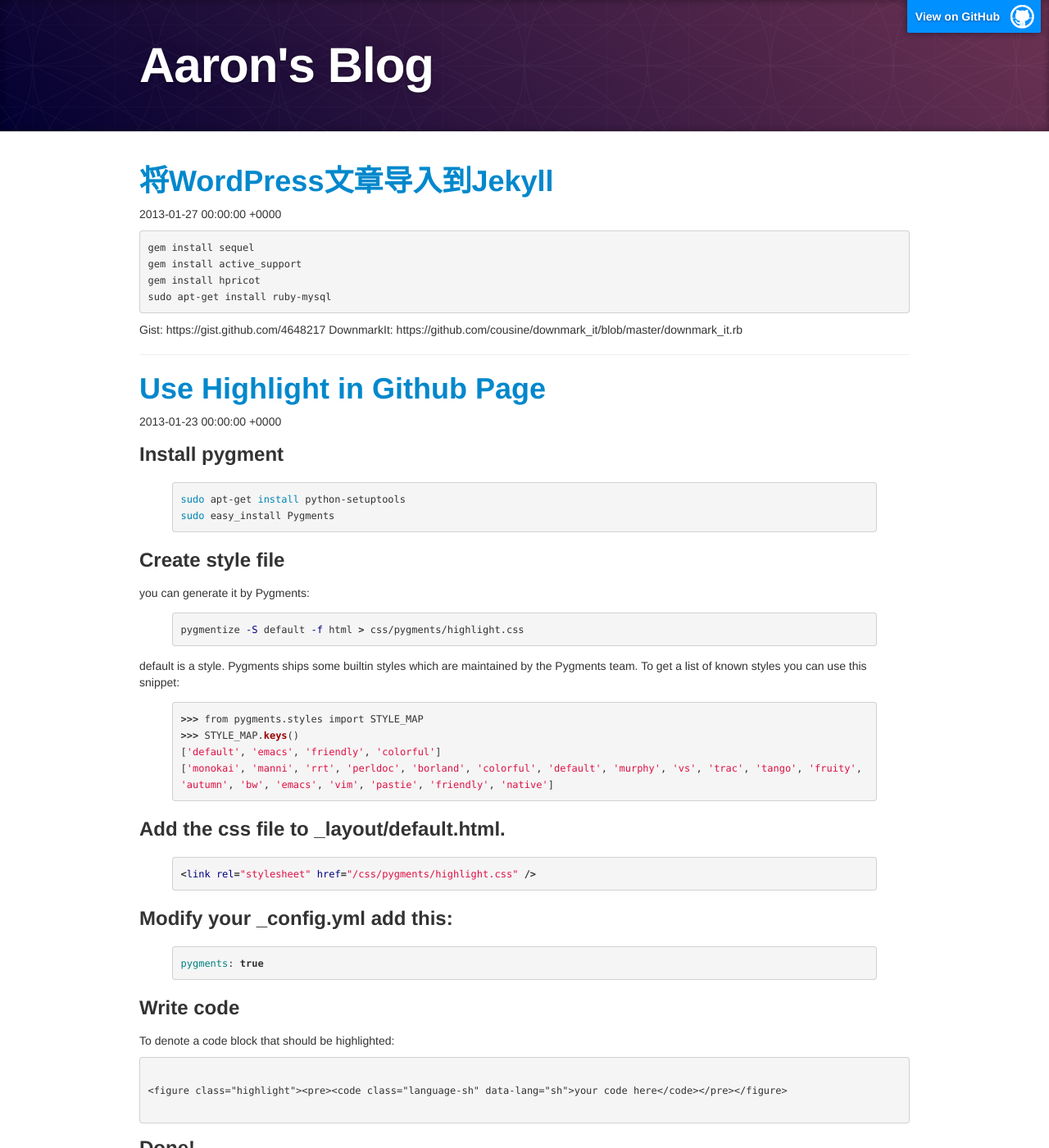
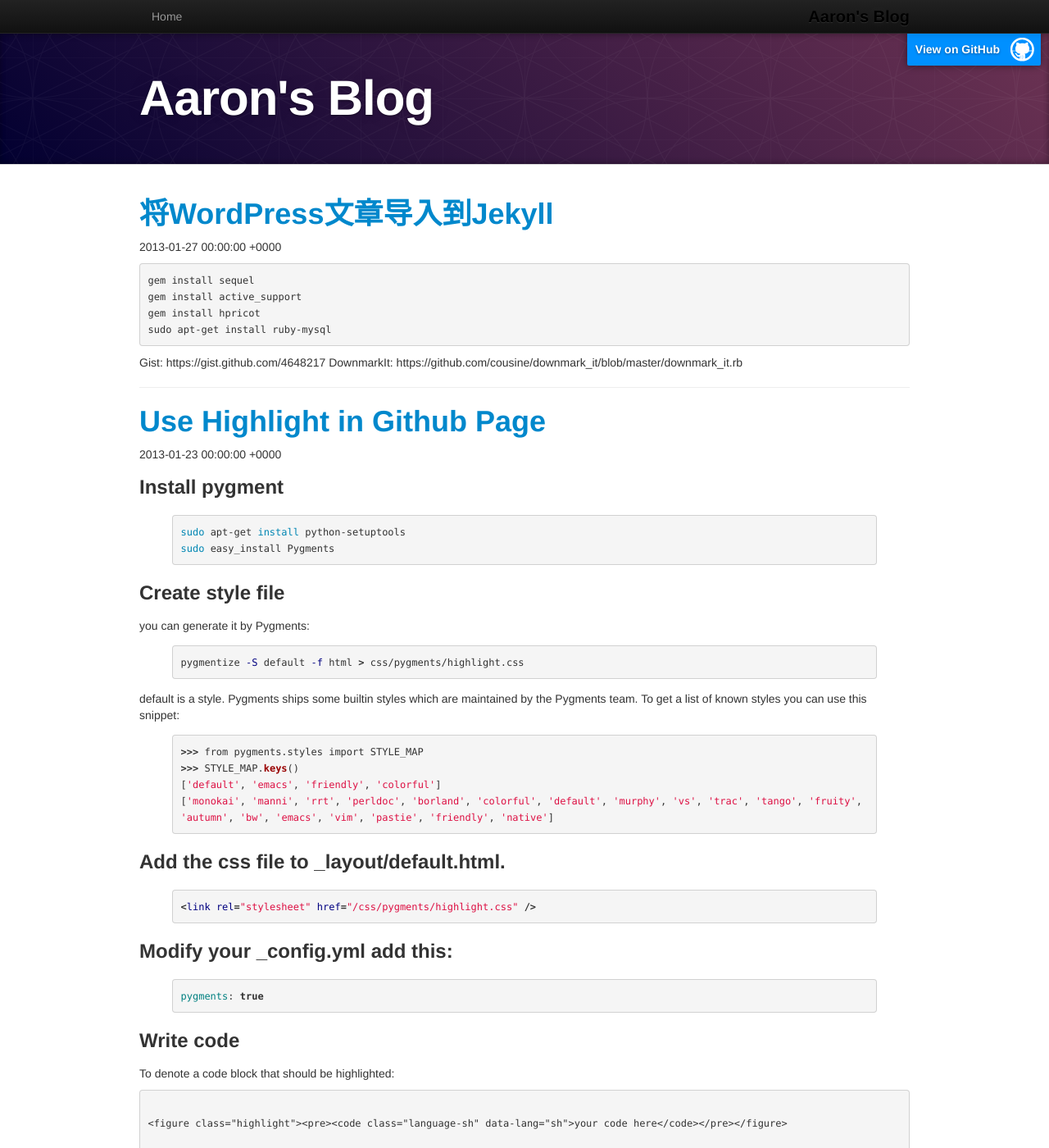
Before and after one commit to Aaronlong31/noused-blog, a Jekyll site: the page built from index.html, in a window 1280 px wide and 1400 px high. Shown: the whole window at 82% size. Built offline with Jekyll 4.4.1, drawn with Linux system fonts in a browser that asks for light colours; nearby versions of some CDN libraries; Markdown is read by kramdown in place of the engine named in the settings; the list of posts is cut into pages by our own code.

```diff
--- a/_layouts/default.html
+++ b/_layouts/default.html
@@ -9,7 +9,19 @@
     <script type="text/javascript" src="http://code.jquery.com/jquery-1.8.0.min.js"></script>
     <script type="text/javascript" src="/js/bootstrap.min.js"></script>
 </head>
-<body>
+<body data-spy="scroll" data-target=".bs_docs_sidebar">
+    <div class="navbar navbar-inverse navbar-fixed-top">
+        <div class="navbar-inner">
+            <div class="container">
+                <a href="/index.html" class="brand">Aaron's Blog</a>
+                <div class="nav-collapse collapse">
+                    <ul class="nav">
+                        <li><a href="/index.html">Home</a></li>
+                    </ul>
+                </div>
+            </div>
+        </div>
+    </div>
     <header class="jumbotron subhead">
         <a href="https://github.com/Aaronlong31/aaronlong31.github.com" id="forkme_banner">View on GitHub</a>
     <div class="container">
--- a/css/style.css
+++ b/css/style.css
@@ -1,5 +1,25 @@
 body {
     /**    background-color: #e6e6e6 **/
+    position: relative;
+    padding-top: 40px;
+}
+
+body > .navbar .brand {
+    padding-right: 0;
+    padding-left: 0;
+    margin-left: 20px;
+    float: right;
+    font-weight: bold;
+    color: #000;
+    text-shadow: 0 1px 0 rgba(255,255,255,.1), 0 0 30px rgba(255,255,255,.125);
+    -webkit-transition: all .2s linear;
+    -moz-transition: all .2s linear;
+    transition: all .2s linear;
+}
+
+body > .navbar .brand:hover {
+    text-decoration: none;
+    text-shadow: 0 1px 0 rgba(255,255,255,.1), 0 0 30px rgba(255,255,255,.4);
 }
 
 .jumbotron {
--- a/index.html
+++ b/index.html
@@ -2,7 +2,6 @@
 layout: default
 title: Aaron's Blog
 ---
-
 {% for post in paginator.posts %}
 <h1><a href="{{ post.url }}">{{ post.title }}</a></h1>
 <p class="author">
```
Also changed, not shown: tags/index.html (added, +10 -0 lines), topics/index.html (added, +15 -0 lines).
